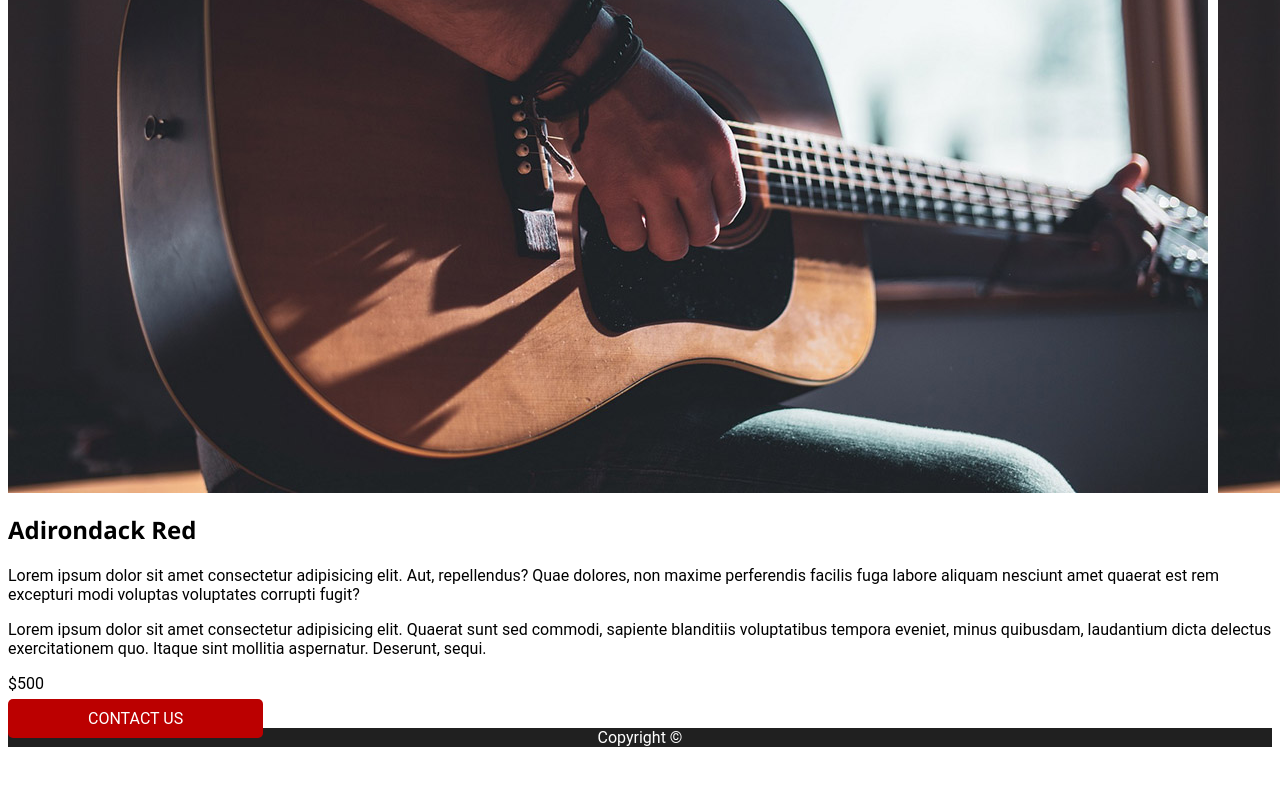
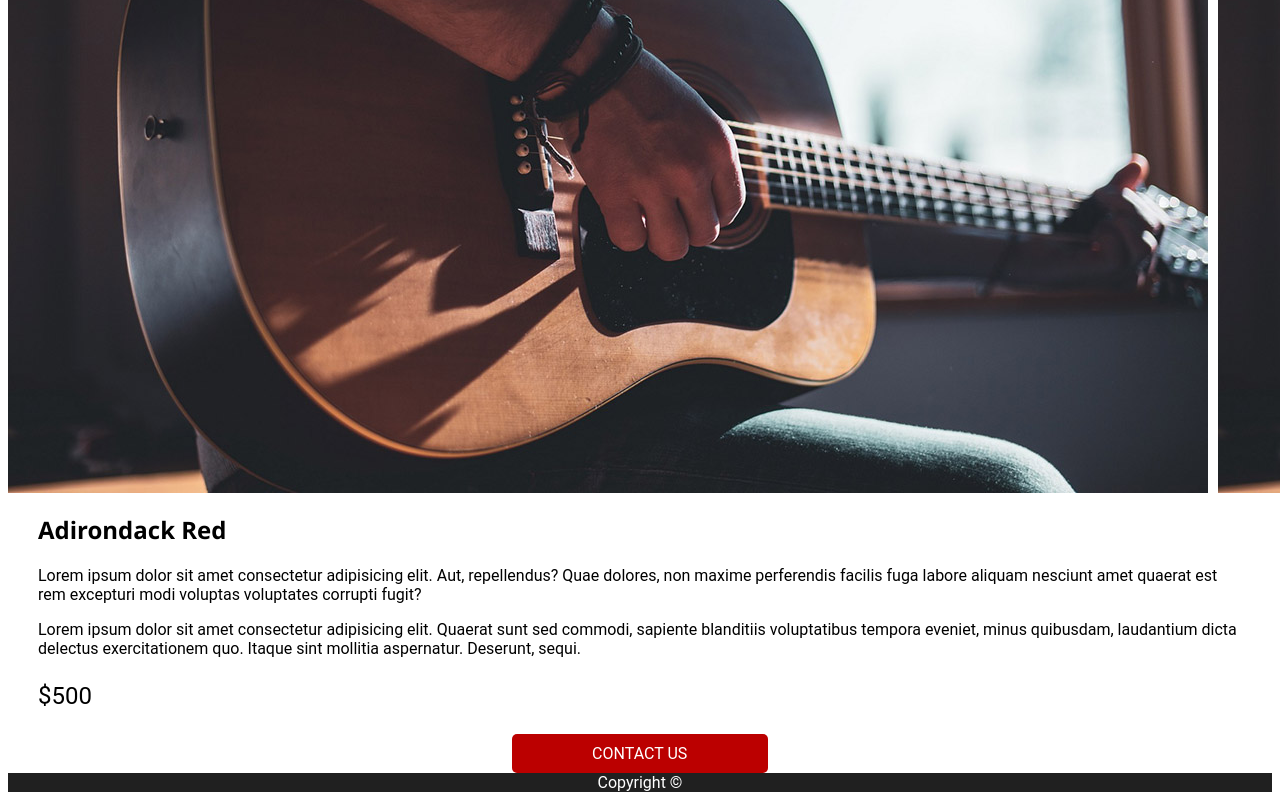
Before and after one commit to Liban-M1/Guitar-Kings, a plain HTML site: page Products/adirondack-red.html in a window 1280 px wide. Shown: the part 1218-2018 px from the top of the page. Before the commit the page ends 1973 px from the top, so only its background shows below. Drawn offline with Linux system fonts and the light colour scheme; a web font is replaced by a local one.

Commit message:
Base for my page

```diff
--- a/Products/adirondack-red.html
+++ b/Products/adirondack-red.html
@@ -28,11 +28,11 @@
           <img src="../images/product-specific.jpg" alt="Playing the Adirondack Red" class="produckt-image"/>
         </div>
       </section>
-      <section>
+      <section class="product-spicific_details">
         <h1>Adirondack Red</h1>
         <p>Lorem ipsum dolor sit amet consectetur adipisicing elit. Aut, repellendus? Quae dolores, non maxime perferendis facilis fuga labore aliquam nesciunt amet quaerat est rem excepturi modi voluptas voluptates corrupti fugit?</p>
         <p>Lorem ipsum dolor sit amet consectetur adipisicing elit. Quaerat sunt sed commodi, sapiente blanditiis voluptatibus tempora eveniet, minus quibusdam, laudantium dicta delectus exercitationem quo. Itaque sint mollitia aspernatur. Deserunt, sequi.</p>
-        <p>$500</p>
+        <p class="produckt-spicific_price">$500</p>
         <a href="../contact.html" class="cta">Contact Us</a>
       </section>
     </main>
--- a/css/styles.css
+++ b/css/styles.css
@@ -150,11 +150,25 @@ textarea {
 .produckt-spicific {
   display: flex;
   max-width: 1000;
+  margin: 50px auto;
+}
+
+.produckt-spicific > * {
+  flex: 1;
+}
+
+.product-spicific_details {
+  padding: 0px 30px;
+}
+
+.product-spicific_details a {
+  display: block;
+  width: 95.767px;
   margin: auto;
 }
 
-.produckt-spicific {
-  flex: 1;
+.produckt-spicific_price {
+  font-size: 1.5em;
 }
 
 .produckt-image {
```
